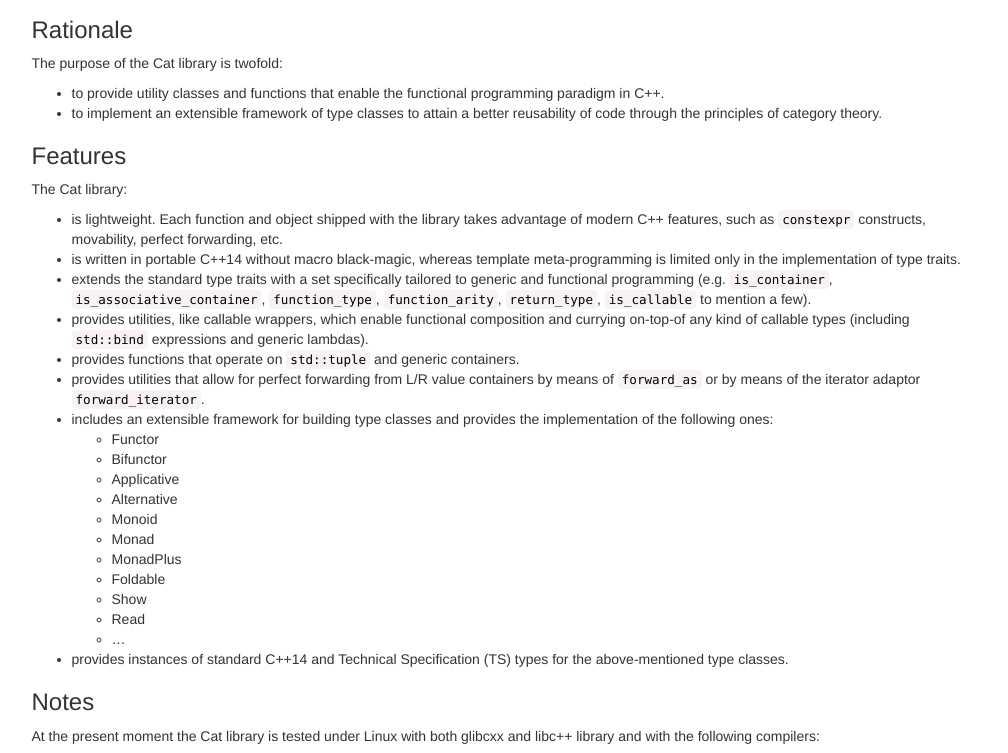
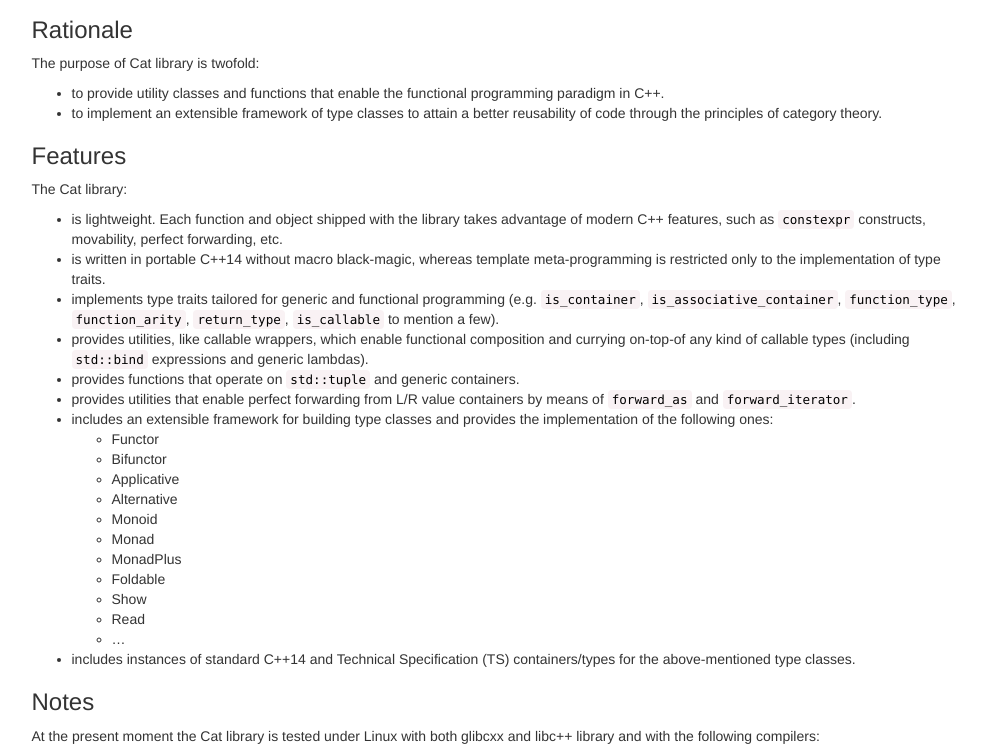
Before and after one commit to cat/cat.github.io, a plain HTML site: page overview.html in a window 1280 px wide. Shown: the part 153-906 px from the top of the page, without its empty margins (136-1144 px from the left). Drawn offline with nearby package versions, Linux system fonts and the light colour scheme.

Commit message:
Site updated.

```diff
--- a/overview.html
+++ b/overview.html
@@ -34,7 +34,7 @@
             <div class="row">
                 <div class="col-md-10 col-md-offset-1">
                     <h3 id="rationale">Rationale</h3>
-<p>The purpose of the Cat library is twofold:</p>
+<p>The purpose of Cat library is twofold:</p>
 <ul>
 <li>to provide utility classes and functions that enable the functional programming paradigm in C++.</li>
 <li>to implement an extensible framework of type classes to attain a better reusability of code through the principles of category theory.</li>
@@ -43,11 +43,11 @@
 <p>The Cat library:</p>
 <ul>
 <li>is lightweight. Each function and object shipped with the library takes advantage of modern C++ features, such as <code>constexpr</code> constructs, movability, perfect forwarding, etc.</li>
-<li>is written in portable C++14 without macro black-magic, whereas template meta-programming is limited only in the implementation of type traits.</li>
-<li>extends the standard type traits with a set specifically tailored to generic and functional programming (e.g. <code>is_container</code>, <code>is_associative_container</code>, <code>function_type</code>, <code>function_arity</code>, <code>return_type</code>, <code>is_callable</code> to mention a few).</li>
+<li>is written in portable C++14 without macro black-magic, whereas template meta-programming is restricted only to the implementation of type traits.</li>
+<li>implements type traits tailored for generic and functional programming (e.g. <code>is_container</code>, <code>is_associative_container</code>, <code>function_type</code>, <code>function_arity</code>, <code>return_type</code>, <code>is_callable</code> to mention a few).</li>
 <li>provides utilities, like callable wrappers, which enable functional composition and currying on-top-of any kind of callable types (including <code>std::bind</code> expressions and generic lambdas).</li>
 <li>provides functions that operate on <code>std::tuple</code> and generic containers.</li>
-<li>provides utilities that allow for perfect forwarding from L/R value containers by means of <code>forward_as</code> or by means of the iterator adaptor <code>forward_iterator</code>.<br /></li>
+<li>provides utilities that enable perfect forwarding from L/R value containers by means of <code>forward_as</code> and <code>forward_iterator</code>.<br /></li>
 <li>includes an extensible framework for building type classes and provides the implementation of the following ones:
 <ul>
 <li>Functor</li>
@@ -62,7 +62,7 @@
 <li>Read</li>
 <li>…</li>
 </ul></li>
-<li>provides instances of standard C++14 and Technical Specification (TS) types for the above-mentioned type classes.</li>
+<li>includes instances of standard C++14 and Technical Specification (TS) containers/types for the above-mentioned type classes.</li>
 </ul>
 <h3 id="notes">Notes</h3>
 <p>At the present moment the Cat library is tested under Linux with both glibcxx and libc++ library and with the following compilers:</p>
```
Also changed, not shown: build/index.html (+1 -2 lines), index.html (+1 -2 lines), 1 other file.
